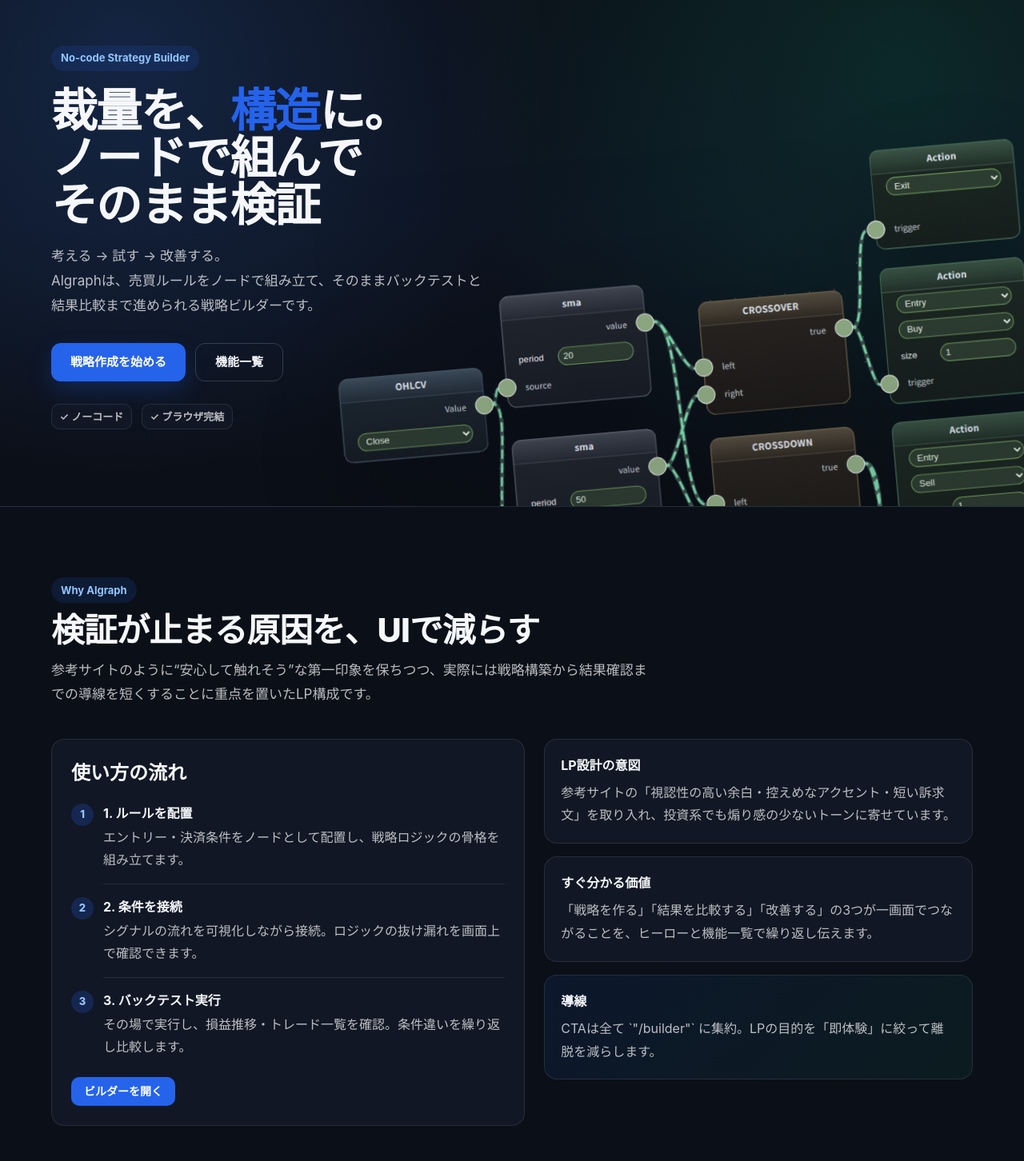
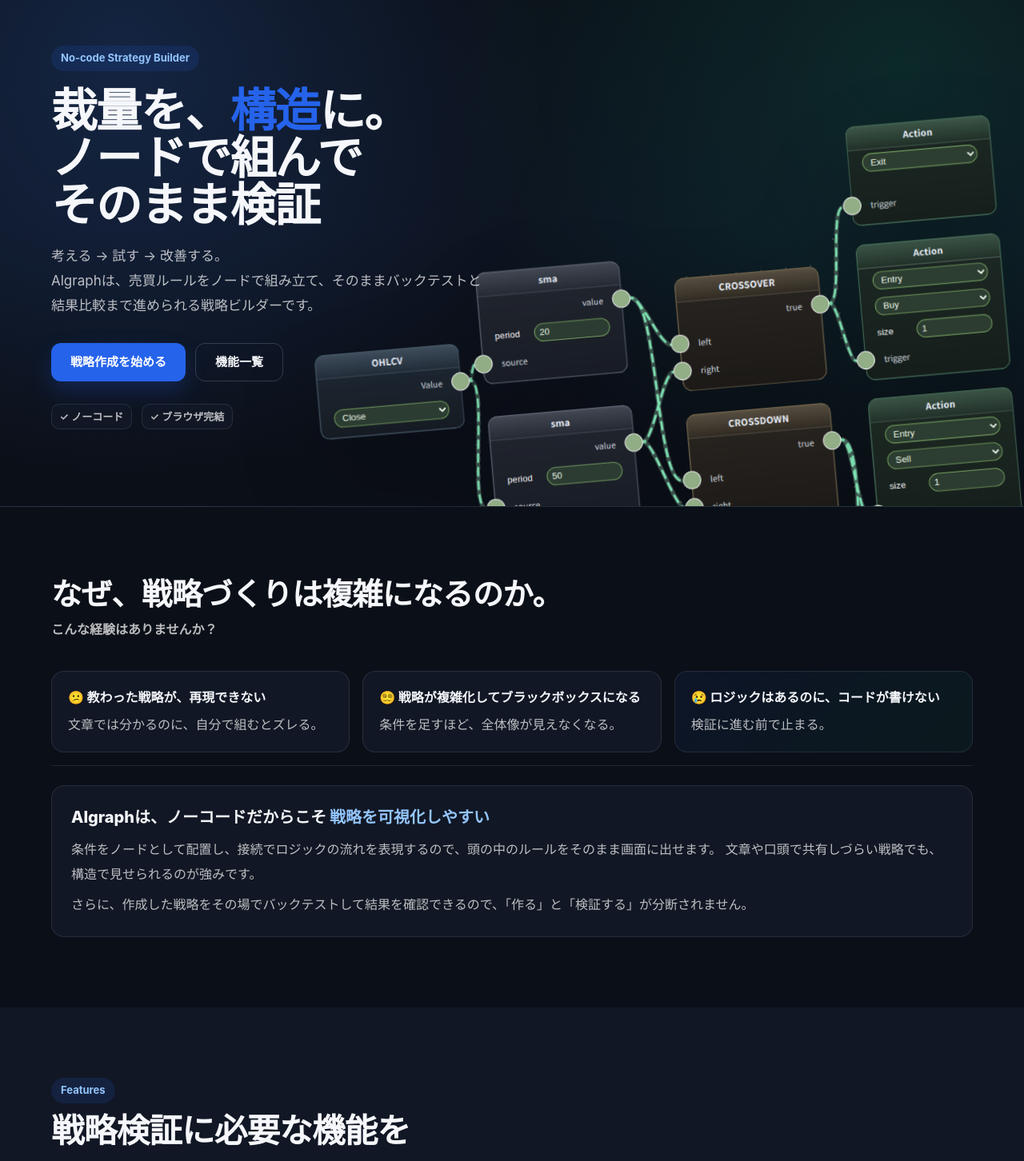
Before and after one commit to nmskm240/block_strategy, a React (Vite) app in the folder client/: page / in a window 1280 px wide. Shown: the part 100-1552 px from the top of the page at 80% size. Built offline with nearby package versions, Linux system fonts and the light colour scheme.

Commit message:
fix セクション内容を調整

```diff
--- a/client/src/pages/landing/HeroNodePreview.tsx
+++ /dev/null
@@ -1,89 +0,0 @@
-import { Box, Typography } from "@mui/material";
-import type { SxProps, Theme } from "@mui/material/styles";
-
-type HeroNodePreviewProps = {
-  height?: number;
-  framed?: boolean;
-  showLabel?: boolean;
-  sx?: SxProps<Theme>;
-};
-
-export function HeroNodePreview({
-  height = 156,
-  framed = true,
-  showLabel = true,
-  sx,
-}: HeroNodePreviewProps) {
-  return (
-    <Box
-      sx={{
-        mt: framed ? 2 : 0,
-        p: framed ? 1.5 : 0,
-        borderRadius: framed ? 3 : 0,
-        border: framed ? "1px solid" : "none",
-        borderColor: "divider",
-        bgcolor: framed ? (theme) => theme.palette.custom.surface.subtle : "transparent",
-        ...sx,
-      }}
-    >
-      <Box
-        sx={{
-          borderRadius: framed ? 2.5 : 0,
-          overflow: "hidden",
-          border: framed ? "1px solid" : "none",
-          borderColor: "divider",
-          position: "relative",
-          height,
-          bgcolor: framed ? "background.default" : "transparent",
-          p: framed ? 1.25 : 0,
-        }}
-      >
-        {showLabel ? (
-          <Typography
-            sx={{
-              position: "absolute",
-              top: framed ? 10 : 12,
-              left: framed ? 10 : 12,
-              zIndex: 1,
-              color: "text.primary",
-              fontSize: 12,
-              fontWeight: 700,
-              px: 1,
-              py: 0.4,
-              borderRadius: 999,
-              bgcolor: "rgba(11,15,23,0.72)",
-              border: "1px solid",
-              borderColor: framed ? "divider" : "rgba(255,255,255,0.12)",
-              backdropFilter: "blur(6px)",
-            }}
-          >
-            Node Editor Preview
-          </Typography>
-        ) : null}
-        <Box
-          component="img"
-          src="/hero-editor-preview.webp"
-          alt="Algraph node editor preview"
-          sx={{
-            width: "100%",
-            height: "100%",
-            objectFit: "contain",
-            objectPosition: "center top",
-            display: "block",
-            borderRadius: framed ? 1.5 : 0,
-          }}
-        />
-        <Box
-          sx={{
-            position: "absolute",
-            inset: 0,
-            background:
-              "linear-gradient(180deg, rgba(11,15,23,0.02) 0%, rgba(11,15,23,0.14) 100%)",
-            pointerEvents: "none",
-            borderRadius: framed ? 2.5 : 0,
-          }}
-        />
-      </Box>
-    </Box>
-  );
-}
--- a/client/src/pages/landing/sections/FeaturesSection.tsx
+++ b/client/src/pages/landing/sections/FeaturesSection.tsx
@@ -16,8 +16,8 @@
       <Container maxWidth="lg" sx={{ py: { xs: 8, md: 11 } }}>
         <SectionHeading
           eyebrow="Features"
-          title="戦略検証に必要な機能を、分かりやすく整理"
-          body="参考LPのようなカード型の情報整理を採用し、読み進めるだけでプロダクトの使いどころが伝わる構成にしています。"
+          title="戦略検証に必要な機能を"
+          body="戦略の構築から検証、改善までをシームレスに行えるよう、必要な機能を揃えています。"
         />
         <Box
           sx={{
--- a/client/src/pages/landing/sections/HeroSection.tsx
+++ b/client/src/pages/landing/sections/HeroSection.tsx
@@ -1,6 +1,5 @@
 import { Link as RouterLink } from "react-router-dom";
 import { Box, Button, Chip, Container, Stack, Typography } from "@mui/material";
-import { HeroNodePreview } from "@/pages/landing/HeroNodePreview";
 
 export function HeroSection() {
   return (
@@ -154,13 +153,13 @@
                 pointerEvents: "none",
               }}
             >
-              <HeroNodePreview
-                framed={false}
-                showLabel={false}
-                height={640}
+              <Box
                 sx={{
+                  borderColor: "divider",
+                  bgcolor: "transparent",
+                  position: "relative",
+                  height: 640,
                   width: "100%",
-                  height: "100%",
                   opacity: 0.97,
                   filter: "drop-shadow(0 44px 56px rgba(0,0,0,0.24))",
                   transform: {
@@ -169,7 +168,20 @@
                   },
                   transformOrigin: "center center",
                 }}
-              />
+              >
+                <Box
+                  component="img"
+                  src="/hero-editor-preview.webp"
+                  alt="Algraph node editor preview"
+                  sx={{
+                    width: "100%",
+                    height: "100%",
+                    objectFit: "contain",
+                    objectPosition: "center top",
+                    display: "block",
+                  }}
+                />
+              </Box>
             </Box>
           </Box>
         </Stack>
--- a/client/src/pages/landing/sections/WhySection.tsx
+++ b/client/src/pages/landing/sections/WhySection.tsx
@@ -1,69 +1,68 @@
-import { Link as RouterLink } from "react-router-dom";
-import { Box, Button, Container, Paper, Stack, Typography } from "@mui/material";
-import { workflowSteps } from "@/pages/landing/content";
-import { SectionHeading } from "@/pages/landing/SectionHeading";
-import { WorkflowStep } from "@/pages/landing/WorkflowStep";
+import {
+  Box,
+  Container,
+  Divider,
+  Paper,
+  Stack,
+  Typography,
+} from "@mui/material";
 
 export function WhySection() {
   return (
     <Container maxWidth="lg" sx={{ py: { xs: 8, md: 11 } }}>
-      <SectionHeading
-        eyebrow="Why Algraph"
-        title="検証が止まる原因を、UIで減らす"
-        body="参考サイトのように“安心して触れそう”な第一印象を保ちつつ、実際には戦略構築から結果確認までの導線を短くすることに重点を置いたLP構成です。"
-      />
+      <Stack spacing={1.25} sx={{ mb: 5, maxWidth: 860 }}>
+        <Typography
+          sx={{
+            color: "text.primary",
+            fontWeight: 900,
+            letterSpacing: "-0.02em",
+            fontSize: { xs: "1.9rem", md: "2.4rem" },
+            lineHeight: 1.1,
+          }}
+        >
+          なぜ、戦略づくりは複雑になるのか。
+        </Typography>
+        <Typography
+          sx={{
+            color: "text.secondary",
+            fontWeight: 700,
+            fontSize: { xs: 15, md: 16 },
+          }}
+        >
+          こんな経験はありませんか？
+        </Typography>
+      </Stack>
 
       <Box
         sx={{
           display: "grid",
-          gridTemplateColumns: { xs: "1fr", md: "1.05fr 0.95fr" },
-          gap: 3,
-          alignItems: "start",
+          gridTemplateColumns: { xs: "1fr", md: "repeat(3, minmax(0, 1fr))" },
+          gap: 2,
         }}
       >
-        <Paper variant="outlined" elevation={0} sx={{ p: { xs: 2.5, md: 3 }, borderRadius: 4 }}>
-          <Typography sx={{ color: "text.primary", fontWeight: 800, fontSize: 24 }}>
-            使い方の流れ
+        <Paper
+          variant="outlined"
+          elevation={0}
+          sx={{ p: 2.5, borderRadius: 4 }}
+        >
+          <Typography sx={{ color: "text.primary", fontWeight: 800 }}>
+            😕 教わった戦略が、再現できない
           </Typography>
-          <Stack spacing={2} sx={{ mt: 2.5 }}>
-            {workflowSteps.map((step, index) => (
-              <WorkflowStep
-                key={step.label}
-                index={index}
-                label={step.label}
-                body={step.body}
-                isLast={index === workflowSteps.length - 1}
-              />
-            ))}
-          </Stack>
-          <Button
-            component={RouterLink}
-            to="/builder"
-            variant="contained"
-            sx={{
-              mt: 3,
-              textTransform: "none",
-              borderRadius: 2.5,
-              fontWeight: 700,
-              bgcolor: "primary.main",
-              "&:hover": { bgcolor: "primary.dark" },
-            }}
-          >
-            ビルダーを開く
-          </Button>
+          <Typography sx={{ color: "text.secondary", lineHeight: 1.8, mt: 1 }}>
+            文章では分かるのに、自分で組むとズレる。
+          </Typography>
         </Paper>
 
-        <Stack spacing={2}>
-          <Paper variant="outlined" elevation={0} sx={{ p: 2.5, borderRadius: 4 }}>
-            <Typography sx={{ color: "text.primary", fontWeight: 700 }}>LP設計の意図</Typography>
+        <Paper
+          variant="outlined"
+          elevation={0}
+          sx={{ p: 2.5, borderRadius: 4 }}
+        >
+          <Typography sx={{ color: "text.primary", fontWeight: 800 }}>
+            😵‍💫 戦略が複雑化してブラックボックスになる
+          </Typography>
           <Typography sx={{ color: "text.secondary", lineHeight: 1.8, mt: 1 }}>
-              参考サイトの「視認性の高い余白・控えめなアクセント・短い訴求文」を取り入れ、投資系でも煽り感の少ないトーンに寄せています。
-            </Typography>
-          </Paper>
-          <Paper variant="outlined" elevation={0} sx={{ p: 2.5, borderRadius: 4 }}>
-            <Typography sx={{ color: "text.primary", fontWeight: 700 }}>すぐ分かる価値</Typography>
-            <Typography sx={{ color: "text.secondary", lineHeight: 1.8, mt: 1 }}>
-              「戦略を作る」「結果を比較する」「改善する」の3つが一画面でつながることを、ヒーローと機能一覧で繰り返し伝えます。
+            条件を足すほど、全体像が見えなくなる。
           </Typography>
         </Paper>
         <Paper
@@ -73,16 +72,54 @@
             p: 2.5,
             borderRadius: 4,
             background:
-                "linear-gradient(135deg, rgba(37,99,235,0.10), rgba(16,185,129,0.08))",
+              "linear-gradient(135deg, rgba(37,99,235,0.08), rgba(16,185,129,0.06))",
           }}
         >
-            <Typography sx={{ color: "text.primary", fontWeight: 700 }}>導線</Typography>
+          <Typography sx={{ color: "text.primary", fontWeight: 800 }}>
+            😢 ロジックはあるのに、コードが書けない
+          </Typography>
           <Typography sx={{ color: "text.secondary", lineHeight: 1.8, mt: 1 }}>
-              CTAは全て `"/builder"` に集約。LPの目的を「即体験」に絞って離脱を減らします。
+            検証に進む前で止まる。
+          </Typography>
+        </Paper>
+      </Box>
+      <Divider
+        sx={{
+          borderColor: "divider",
+          marginY: 2,
+        }}
+      />
+
+      <Stack
+        spacing={2}
+        sx={{
+          mt: 3,
+        }}
+      >
+        <Paper
+          variant="outlined"
+          elevation={0}
+          sx={{ p: { xs: 2.5, md: 3 }, borderRadius: 4 }}
+        >
+          <Typography
+            sx={{ color: "text.primary", fontWeight: 800, fontSize: 20 }}
+          >
+            Algraphは、ノーコードだからこそ
+            <Box component="span" sx={{ color: "primary.light", ml: 0.5 }}>
+              戦略を可視化しやすい
+            </Box>
+          </Typography>
+          <Typography
+            sx={{ color: "text.secondary", lineHeight: 1.9, mt: 1.25 }}
+          >
+            条件をノードとして配置し、接続でロジックの流れを表現するので、頭の中のルールをそのまま画面に出せます。
+            文章や口頭で共有しづらい戦略でも、構造で見せられるのが強みです。
+          </Typography>
+          <Typography sx={{ color: "text.secondary", lineHeight: 1.9, mt: 1 }}>
+            さらに、作成した戦略をその場でバックテストして結果を確認できるので、「作る」と「検証する」が分断されません。
           </Typography>
         </Paper>
       </Stack>
-      </Box>
     </Container>
   );
 }
```
Lines whose indentation alone changed are shown as unchanged.
